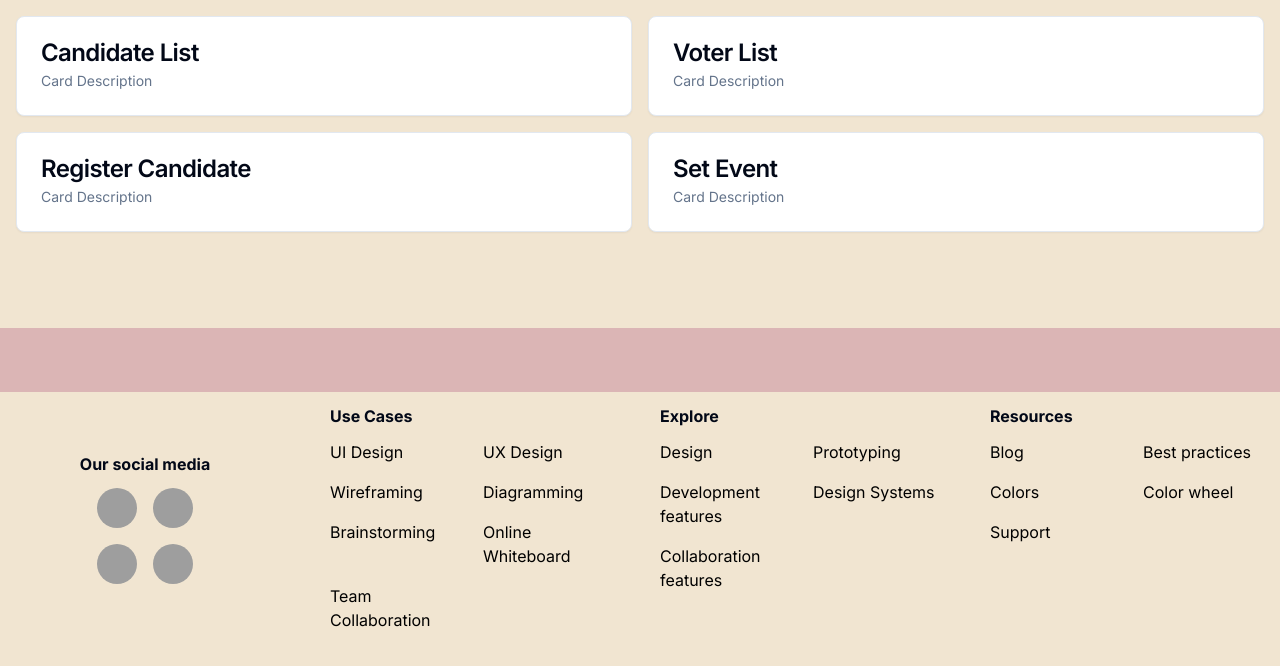
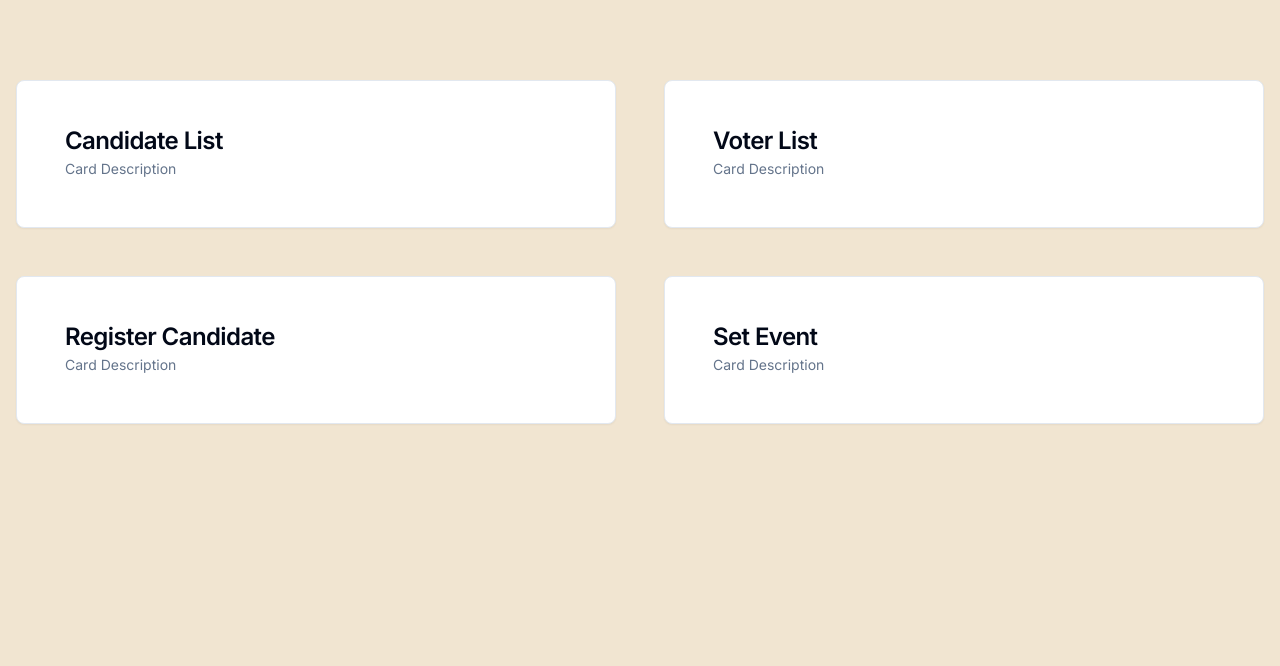
Before and after one commit to Aiyern30/Voting-System-DevMatch-Hackathon-, a Next.js app: page /Login/OwnerHomepage/Home in a window 1280 px wide. Shown: the top 666 px of the page. Built offline with nearby package versions, Linux system fonts and the light colour scheme; grey boxes are pictures that could not be loaded.

Commit message:
Complete card design in host's homepage

```diff
--- a/src/app/Login/OwnerHomepage/Home/page.tsx
+++ b/src/app/Login/OwnerHomepage/Home/page.tsx
@@ -1,3 +1,95 @@
+// "use client";
+// import {
+//   Card,
+//   CardContent,
+//   CardDescription,
+//   CardFooter,
+//   CardHeader,
+//   CardTitle,
+// } from "@/components/ui/Card";
+// import React from "react";
+// import Footer from "@/components/ui/Components/Footer";
+
+// const page = () => {
+//   return (
+//     <div>
+//       {/* <div className="text-3xl font-bold text-center m-8">
+//         Decentralized Voting System
+//       </div> */}
+//       <div className="max-w-7xl  mx-auto mb-20 ">
+//         <div className="grid grid-cols-1 sm:grid-cols-2 md:grid-cols-2 gap-4 p-4">
+//           <Card>
+//             <CardHeader>
+//               <CardTitle>Candidate List</CardTitle>
+//               <CardDescription>Card Description</CardDescription>
+//             </CardHeader>
+//           </Card>
+//           <Card>
+//             <CardHeader>
+//               <CardTitle>Voter List</CardTitle>
+//               <CardDescription>Card Description</CardDescription>
+//             </CardHeader>
+//           </Card>
+//           <Card>
+//             <CardHeader>
+//               <CardTitle>Register Candidate</CardTitle>
+//               <CardDescription>Card Description</CardDescription>
+//             </CardHeader>
+//           </Card>
+//           <Card>
+//             <CardHeader>
+//               <CardTitle>Set Event</CardTitle>
+//               <CardDescription>Card Description</CardDescription>
+//             </CardHeader>
+//           </Card>
+//         </div>
+//         {/* <div className="grid grid-cols-1 sm:grid-cols-2 md:grid-cols-3 gap-4 p-4">
+//           <Card>
+//             <CardHeader>
+//               <CardTitle>Card Title</CardTitle>
+//               <CardDescription>Card Description</CardDescription>
+//             </CardHeader>
+//           </Card>
+//           <Card>
+//             <CardHeader>
+//               <CardTitle>Card Title</CardTitle>
+//               <CardDescription>Card Description</CardDescription>
+//             </CardHeader>
+//           </Card>
+//           <Card>
+//             <CardHeader>
+//               <CardTitle>Card Title</CardTitle>
+//               <CardDescription>Card Description</CardDescription>
+//             </CardHeader>
+//           </Card>
+//         </div> */}
+//         {/* <div className="grid grid-cols-1 sm:grid-cols-2 md:grid-cols-3 gap-4 p-4">
+//           <Card>
+//             <CardHeader>
+//               <CardTitle>Card Title</CardTitle>
+//               <CardDescription>Card Description</CardDescription>
+//             </CardHeader>
+//           </Card>
+//           <Card>
+//             <CardHeader>
+//               <CardTitle>Card Title</CardTitle>
+//               <CardDescription>Card Description</CardDescription>
+//             </CardHeader>
+//           </Card>
+//           <Card>
+//             <CardHeader>
+//               <CardTitle>Card Title</CardTitle>
+//               <CardDescription>Card Description</CardDescription>
+//             </CardHeader>
+//           </Card>
+//         </div> */}
+//       </div>
+//     </div>
+//   );
+// };
+
+// export default page;
+
 "use client";
 import {
   Card,
@@ -12,81 +104,39 @@
 
 const page = () => {
   return (
-    <div>
+    <div className="mt-16">
+      {" "}
+      {/* Adjust the value as needed */}
       {/* <div className="text-3xl font-bold text-center m-8">
         Decentralized Voting System
       </div> */}
-      <div className="max-w-7xl  mx-auto mb-20 ">
-        <div className="grid grid-cols-1 sm:grid-cols-2 md:grid-cols-2 gap-4 p-4">
-          <Card>
+      <div className="max-w-7xl mx-auto mb-20">
+        <div className="grid grid-cols-1 sm:grid-cols-2 md:grid-cols-2 gap-12 p-4">
+          <Card className="p-6 transform transition duration-300 hover:scale-105 hover:bg-green-500/20 hover:shadow-lg hover:shadow-green-500/50 cursor-pointer">
             <CardHeader>
               <CardTitle>Candidate List</CardTitle>
               <CardDescription>Card Description</CardDescription>
             </CardHeader>
           </Card>
-          <Card>
+          <Card className="p-6 transform transition duration-300 hover:scale-105 hover:bg-green-500/20 hover:shadow-lg hover:shadow-green-500/50 cursor-pointer">
             <CardHeader>
               <CardTitle>Voter List</CardTitle>
               <CardDescription>Card Description</CardDescription>
             </CardHeader>
           </Card>
-          <Card>
+          <Card className="p-6 transform transition duration-300 hover:scale-105 hover:bg-green-500/20 hover:shadow-lg hover:shadow-green-500/50 cursor-pointer">
             <CardHeader>
               <CardTitle>Register Candidate</CardTitle>
               <CardDescription>Card Description</CardDescription>
             </CardHeader>
           </Card>
-          <Card>
+          <Card className="p-6 transform transition duration-300 hover:scale-105 hover:bg-green-500/20 hover:shadow-lg hover:shadow-green-500/50 cursor-pointer">
             <CardHeader>
               <CardTitle>Set Event</CardTitle>
               <CardDescription>Card Description</CardDescription>
             </CardHeader>
           </Card>
         </div>
-        {/* <div className="grid grid-cols-1 sm:grid-cols-2 md:grid-cols-3 gap-4 p-4">
-          <Card>
-            <CardHeader>
-              <CardTitle>Card Title</CardTitle>
-              <CardDescription>Card Description</CardDescription>
-            </CardHeader>
-          </Card>
-          <Card>
-            <CardHeader>
-              <CardTitle>Card Title</CardTitle>
-              <CardDescription>Card Description</CardDescription>
-            </CardHeader>
-          </Card>
-          <Card>
-            <CardHeader>
-              <CardTitle>Card Title</CardTitle>
-              <CardDescription>Card Description</CardDescription>
-            </CardHeader>
-          </Card>
-        </div> */}
-        {/* <div className="grid grid-cols-1 sm:grid-cols-2 md:grid-cols-3 gap-4 p-4">
-          <Card>
-            <CardHeader>
-              <CardTitle>Card Title</CardTitle>
-              <CardDescription>Card Description</CardDescription>
-            </CardHeader>
-          </Card>
-          <Card>
-            <CardHeader>
-              <CardTitle>Card Title</CardTitle>
-              <CardDescription>Card Description</CardDescription>
-            </CardHeader>
-          </Card>
-          <Card>
-            <CardHeader>
-              <CardTitle>Card Title</CardTitle>
-              <CardDescription>Card Description</CardDescription>
-            </CardHeader>
-          </Card>
-        </div> */}
-      </div>
-      <div className="bg-[#DBB5B5] h-16"></div>
-      <div>
-        <Footer />
       </div>
     </div>
   );
--- a/src/app/Login/OwnerHomepage/page.tsx
+++ b/src/app/Login/OwnerHomepage/page.tsx
@@ -8,7 +8,7 @@
   return (
     <div>
       <Header></Header>
-      <div>
+      <div className="top-[10px]">
         <Home />
       </div>
       <div className="bg-[#DBB5B5] h-16 mt-20"></div>
```
